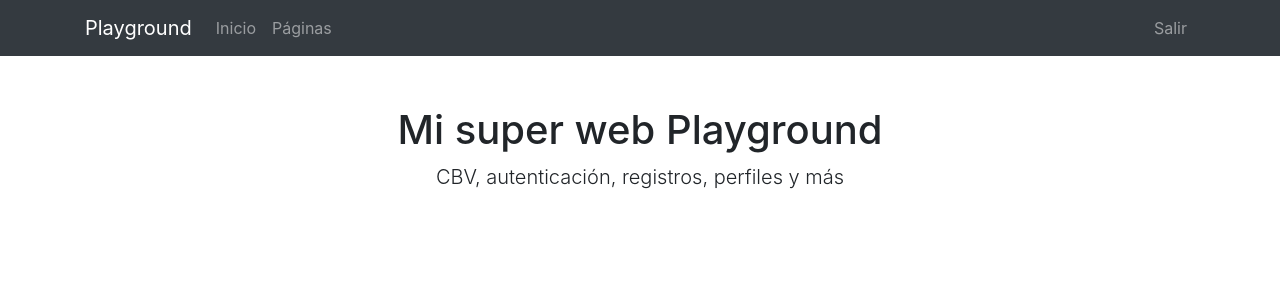
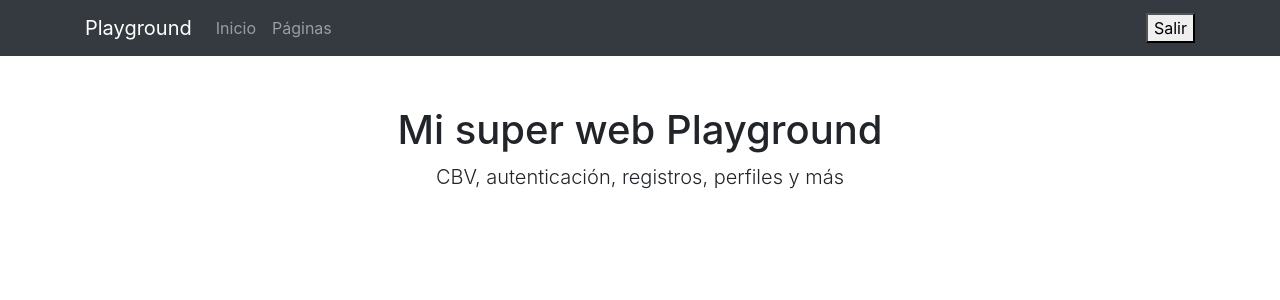
Before and after one commit to Dieguidev/webplayground-Django, a Django app: page / in a window 1280 px wide. Shown: the top 300 px of the page. Run offline with Django 5.2, Linux system fonts and the light colour scheme; the visitor is signed in with stand-in values (Sample User, id 1); some libraries are stand-ins or nearby versions.

Commit message:
base.html se corrige el logout debido a que en nueva version de django pide ser un metodo post

```diff
--- a/core/templates/core/base.html
+++ b/core/templates/core/base.html
@@ -37,9 +37,16 @@
                   <a class="nav-link" href="{% url 'login' %}">Acceder</a>
                 </li>
               {% else %}
-                <li class="nav-item">
+              <li class="nav-item"></li>
+                <form id="logout-form" method="post" action="{% url 'logout' %}">
+                  {% csrf_token %}
+                  <button  type="submit">Salir</button>
+                </form>
+              </li>
+
+                <!-- <li class="nav-item">
                   <a class="nav-link" href="{% url 'logout' %}">Salir</a>
-                </li>
+                </li> -->
               {% endif %}
             </ul>
           </div>
```
